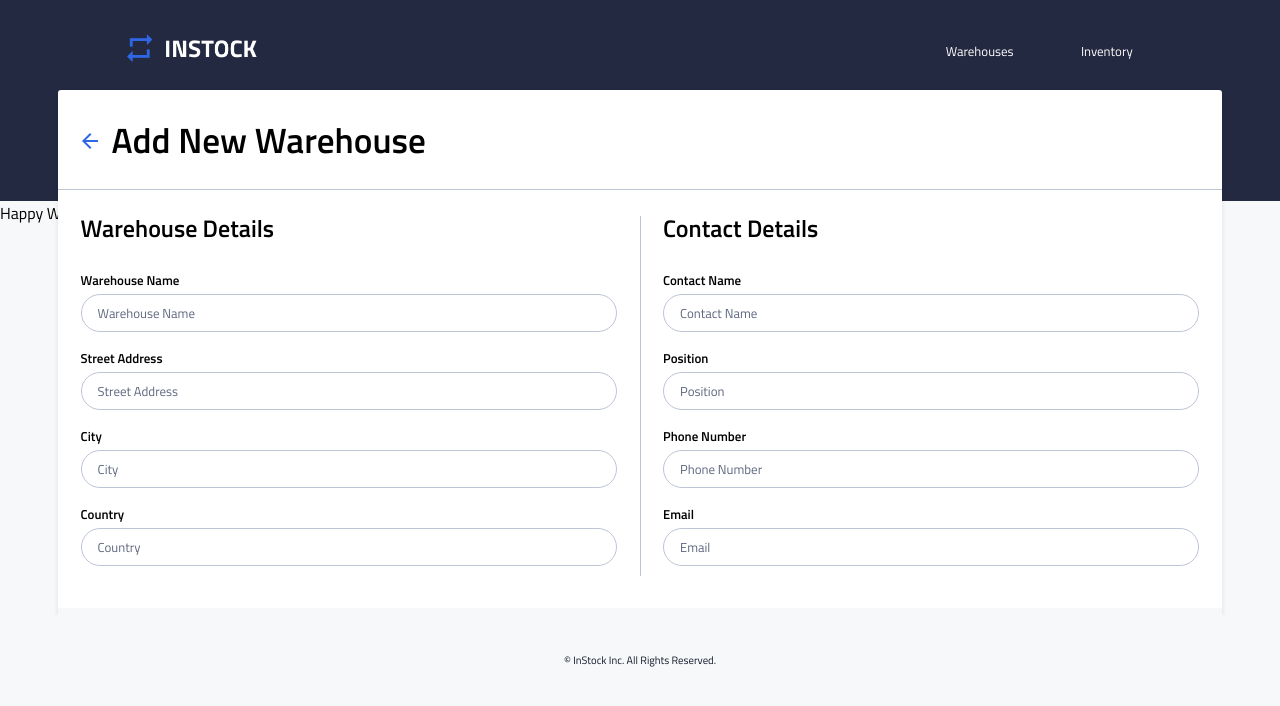
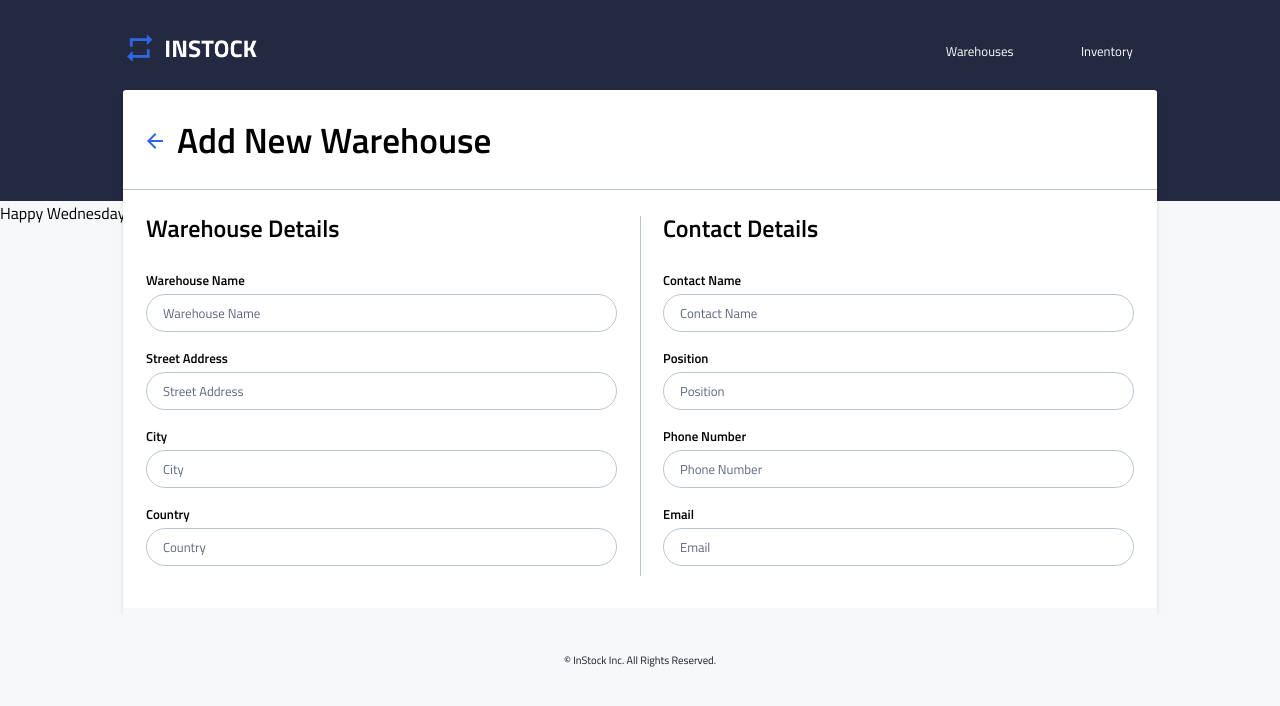
Before and after one commit to sandyngu/shredder-instock, a React (Create React App) app in the folder client/: page / in a window 1280 px wide. Shown: the top 706 px of the page. Built offline with nearby package versions, Linux system fonts and the light colour scheme.

Commit message:
Updated styling

```diff
--- a/client/src/components/AddNewWarehouse/AddNewWarehouse.scss
+++ b/client/src/components/AddNewWarehouse/AddNewWarehouse.scss
@@ -14,11 +14,15 @@
     right: 4.5%;
     top: 16%;
     @include tablet {
+        left: 4%;
+        right: 4%;
         top: 11.2%;
         height: 586px;
         margin-bottom: 265px;
     }
     @include desktop {
+        left: 123px;
+        right: 123px;
         margin-bottom: 0;
 
     }
```
